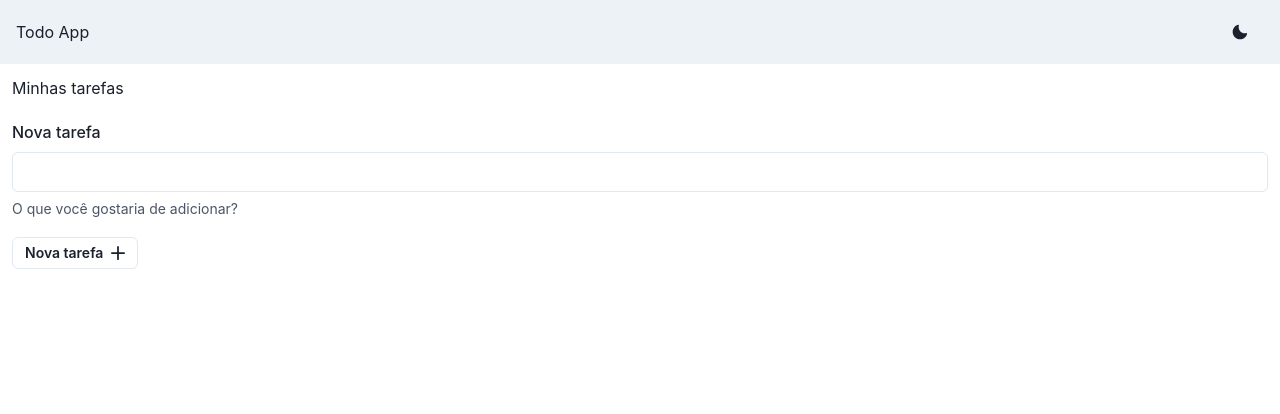
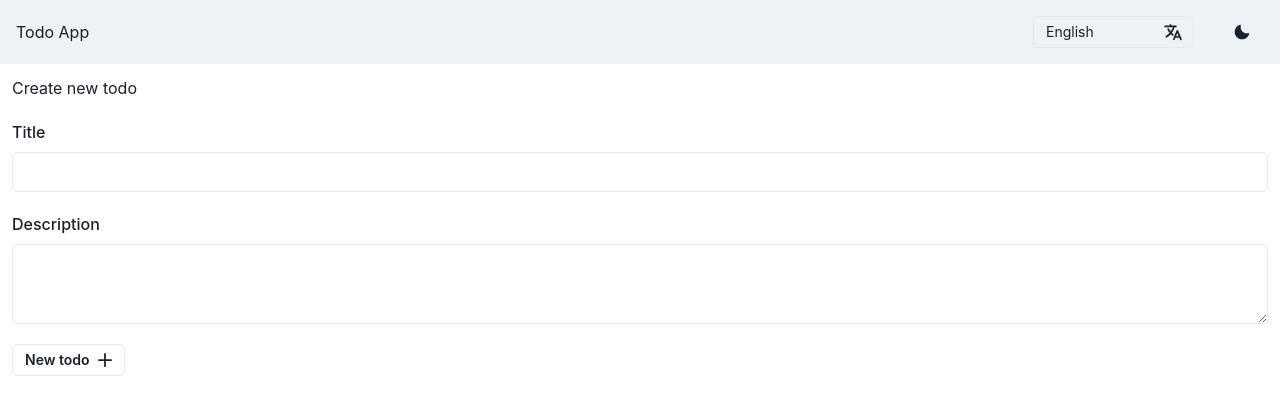
Before and after one commit to gfbritto/todo-app-ui, a React (Vite) app: page /todo-app-ui/home in a window 1280 px wide. Shown: the top 414 px of the page. Built offline with nearby package versions, Linux system fonts and the light colour scheme.

Commit message:
feat: implement language selection and form validation in Todo app

```diff
--- a/package.json
+++ b/package.json
@@ -24,6 +24,7 @@
     "react": "^18.3.1",
     "react-dom": "^18.3.1",
     "react-i18next": "^15.4.0",
+    "react-icons": "^5.4.0",
     "react-router-dom": "^7.1.3"
   },
   "devDependencies": {
--- a/src/components/Header.tsx
+++ b/src/components/Header.tsx
@@ -1,22 +1,39 @@
 import { MoonIcon, SunIcon } from "@chakra-ui/icons";
+
 import {
   Box,
   Button,
   Flex,
+  Select,
   Stack,
   useColorMode,
   useColorModeValue,
 } from "@chakra-ui/react";
+import { useTranslation } from "react-i18next";
+import { IoLanguage } from "react-icons/io5";
 
 export default function Header() {
   const { colorMode, toggleColorMode } = useColorMode();
+  const { i18n } = useTranslation();
+
+  const changeLanguage = (lng: string | undefined) => i18n.changeLanguage(lng);
+
   return (
     <>
       <Box bg={useColorModeValue("gray.100", "gray.900")} px={4}>
         <Flex h={16} alignItems={"center"} justifyContent={"space-between"}>
           <Box>Todo App</Box>
-          <Flex alignItems={"center"}>
-            <Stack direction={"row"} spacing={7}>
+          <Flex>
+            <Stack direction={"row"} spacing={7} alignItems={"center"}>
+              <Select
+                size="sm"
+                onChange={(e) => changeLanguage(e.target.value)}
+                icon={<IoLanguage />}
+                value={i18n.language}
+              >
+                <option value="pt-BR">Português Brasil</option>
+                <option value="en-US">English</option>
+              </Select>
               <Button onClick={toggleColorMode}>
                 {colorMode === "light" ? <MoonIcon /> : <SunIcon />}
               </Button>
--- a/src/i18n/constants.ts
+++ b/src/i18n/constants.ts
@@ -3,7 +3,15 @@ export const TRANSLATION_KEYS = {
     TITLE: "HOME.TITLE",
     NEW_TODO: "HOME.NEW_TODO",
     NEW_TODO_BUTTON: "HOME.NEW_TODO",
+    FORM: {
+      TITLE: "HOME.FORM.TITLE",
+      FIELDS: {
+        TITLE: "HOME.FORM.FIELDS.TITLE",
+        DESCRIPTION: "HOME.FORM.FIELDS.DESCRIPTION",
+      },
+    },
     ADD_TODO_HELPER: "HOME.ADD_TODO_HELPER",
+    ERROR_EMPTY_TODO: "HOME.ERROR_EMPTY_TODO",
   },
 } as const;
 
--- a/src/i18n/index.ts
+++ b/src/i18n/index.ts
@@ -2,17 +2,23 @@ import i18n from "i18next";
 import { initReactI18next } from "react-i18next";
 import en from "./locales/en.json";
 import pt_br from "./locales/pt_br.json";
+import LanguageDetector from "i18next-browser-languagedetector";
 
-i18n.use(initReactI18next).init({
+i18n
+  .use(LanguageDetector)
+  .use(initReactI18next)
+  .init({
     resources: {
       en: { translation: en },
       pt_br: { translation: pt_br },
     },
-  lng: "pt_br",
     fallbackLng: "pt_br",
     interpolation: {
       escapeValue: false,
     },
+    detection: {
+      order: ["navigator", "cookie", "localStorage"],
+    },
   });
 
 export default i18n;
--- a/src/i18n/locales/en.json
+++ b/src/i18n/locales/en.json
@@ -3,6 +3,14 @@
     "TITLE": "My todos",
     "NEW_TODO": "New todo",
     "NEW_TODO_BUTTON": "Add",
-    "ADD_TODO_HELPER": "What do you wanna add to your do?"
+    "FORM": {
+      "TITLE": "Create new todo",
+      "FIELDS": {
+        "TITLE": "Title",
+        "DESCRIPTION": "Description"
+      }
+    },
+    "ADD_TODO_HELPER": "What do you wanna add to your do?",
+    "ERROR_EMPTY_TODO": "You can't add an empty todo"
   }
 }
--- a/src/i18n/locales/pt_br.json
+++ b/src/i18n/locales/pt_br.json
@@ -3,6 +3,14 @@
     "TITLE": "Minhas tarefas",
     "NEW_TODO": "Nova tarefa",
     "NEW_TODO_BUTTON": "Adicionar",
-    "ADD_TODO_HELPER": "O que você gostaria de adicionar?"
+    "FORM": {
+      "TITLE": "Criar nova tarefa",
+      "FIELDS": {
+        "TITLE": "Título",
+        "DESCRIPTION": "Descrição"
+      }
+    },
+    "ADD_TODO_HELPER": "O que você gostaria de adicionar?",
+    "ERROR_EMPTY_TODO": "Você não pode adicionar uma tarefa vazia"
   }
 }
--- a/src/pages/TodoList.tsx
+++ b/src/pages/TodoList.tsx
@@ -2,9 +2,10 @@ import {
   Box,
   Button,
   FormControl,
-  FormHelperText,
+  FormErrorMessage,
   FormLabel,
   Input,
+  Textarea,
 } from "@chakra-ui/react";
 import Header from "../components/Header";
 import { FormEvent, useState } from "react";
@@ -23,38 +24,59 @@ export interface Todo {
 
 export default function TodoList() {
   const { t } = useTranslation();
-  const [todo, setTodo] = useState<string>("");
+  const [error, setError] = useState<string | null>(null);
+  const [todos, setTodos] = useState<Todo[]>([]);
+
+  const [newTodoTitle, setNewTodoTitle] = useState<string>("");
+  const [newTodoDescription, setNewTodoDescription] = useState<string>("");
+
   function addTodoSubmit(event: FormEvent<HTMLFormElement>): void {
     event.preventDefault();
+    if (!newTodoTitle.trim()) {
+      setError(t(TRANSLATION_KEYS.HOME.ERROR_EMPTY_TODO));
+      return;
+    }
+
+    setError(null);
     const newTodo: Todo = {
       id: Math.random().toString(36).substr(2, 9),
-      title: todo,
-      description: "",
+      title: newTodoTitle,
+      description: newTodoDescription,
       createdAt: new Date(),
       order: todos.length + 1,
     };
     setTodos([...todos, newTodo]);
-    setTodo("");
+    setNewTodoTitle("");
+    setNewTodoDescription("");
   }
 
-  const [todos, setTodos] = useState<Todo[]>([]);
   return (
     <>
       <Header />
       <Box w="100%" p={3}>
-        <h1>{t(TRANSLATION_KEYS.HOME.TITLE)}</h1>
+        <h1>{t(TRANSLATION_KEYS.HOME.FORM.TITLE)}</h1>
+
         <form onSubmit={addTodoSubmit}>
-          <FormControl my={5}>
-            <FormLabel>{t(TRANSLATION_KEYS.HOME.NEW_TODO)}</FormLabel>
+          <FormControl my={5} isInvalid={!!error}>
+            <FormLabel>{t(TRANSLATION_KEYS.HOME.FORM.FIELDS.TITLE)}</FormLabel>
             <Input
               type="text"
-              value={todo}
-              onChange={(e) => setTodo(e.target.value)}
+              value={newTodoTitle}
+              onChange={(e) => setNewTodoTitle(e.target.value)}
             />
-            <FormHelperText>
-              {t(TRANSLATION_KEYS.HOME.ADD_TODO_HELPER)}
-            </FormHelperText>
+            {error && <FormErrorMessage>{error}</FormErrorMessage>}
           </FormControl>
+
+          <FormControl my={5}>
+            <FormLabel>
+              {t(TRANSLATION_KEYS.HOME.FORM.FIELDS.DESCRIPTION)}
+            </FormLabel>
+            <Textarea
+              value={newTodoDescription}
+              onChange={(e) => setNewTodoDescription(e.target.value)}
+            />
+          </FormControl>
+
           <Button
             type="submit"
             rightIcon={<AddIcon />}
--- a/src/routes/AppRoutes.tsx
+++ b/src/routes/AppRoutes.tsx
@@ -5,7 +5,7 @@ const AppRoutes: React.FC = () => {
   return (
     <Routes>
       <Route path="/home" element={<TodoList />} />
-      <Route path="/" element={<Navigate to="/home" />} />
+      <Route path="/" element={<TodoList />} />
       <Route path="*" element={<Navigate to="/home" />} />
     </Routes>
   );
```
Also changed, not shown: 2 other files (tests, documents, lock files or other folders). Lines whose indentation alone changed are shown as unchanged.
